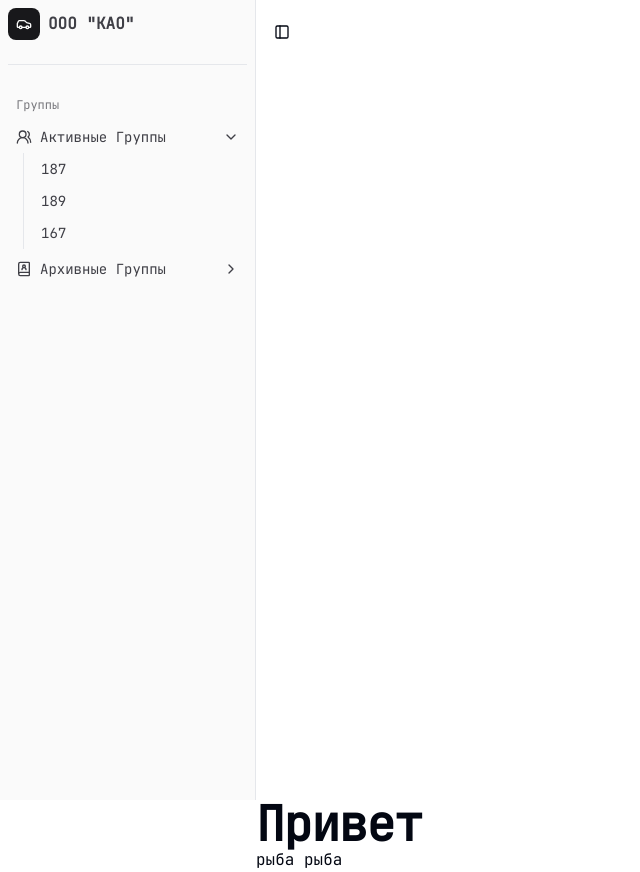
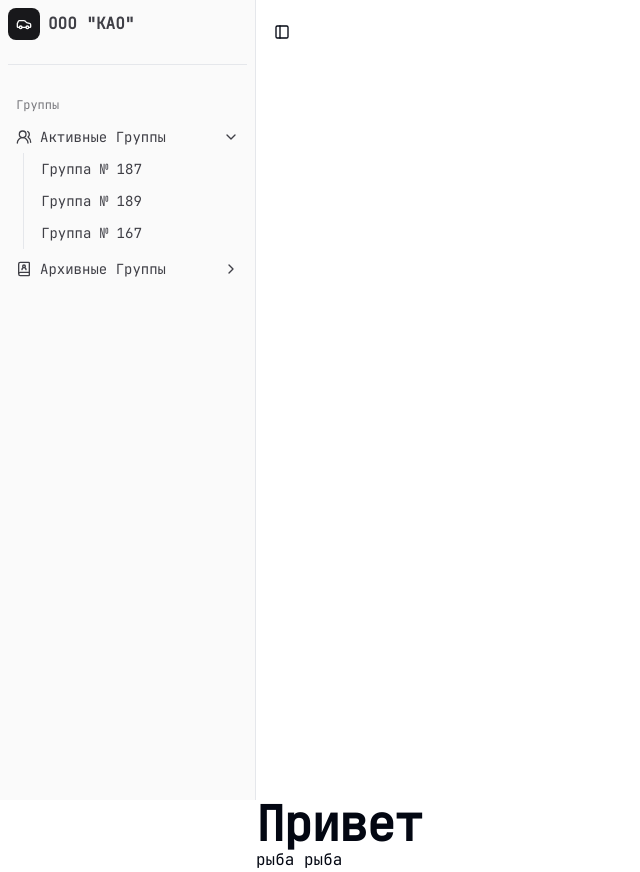
Before and after one commit to maximiloi/autoSchool-app, a Next.js app in the folder frontend/: page / in a window 1280 px wide. Shown: the whole page, without its empty margins (0-640 px from the left). Built offline with nearby package versions, Linux system fonts and the light colour scheme.

Commit message:
feat: добавление в имя группы постоянного текста

```diff
--- a/frontend/components/sidebar-nav-groups.jsx
+++ b/frontend/components/sidebar-nav-groups.jsx
@@ -41,7 +41,7 @@ export function NavGroups({ groups }) {
                     <SidebarMenuSubItem key={subItem.title}>
                       <SidebarMenuSubButton asChild>
                         <a href={subItem.url}>
-                          <span>{subItem.title}</span>
+                          <span>Группа № {subItem.title}</span>
                         </a>
                       </SidebarMenuSubButton>
                     </SidebarMenuSubItem>
```
